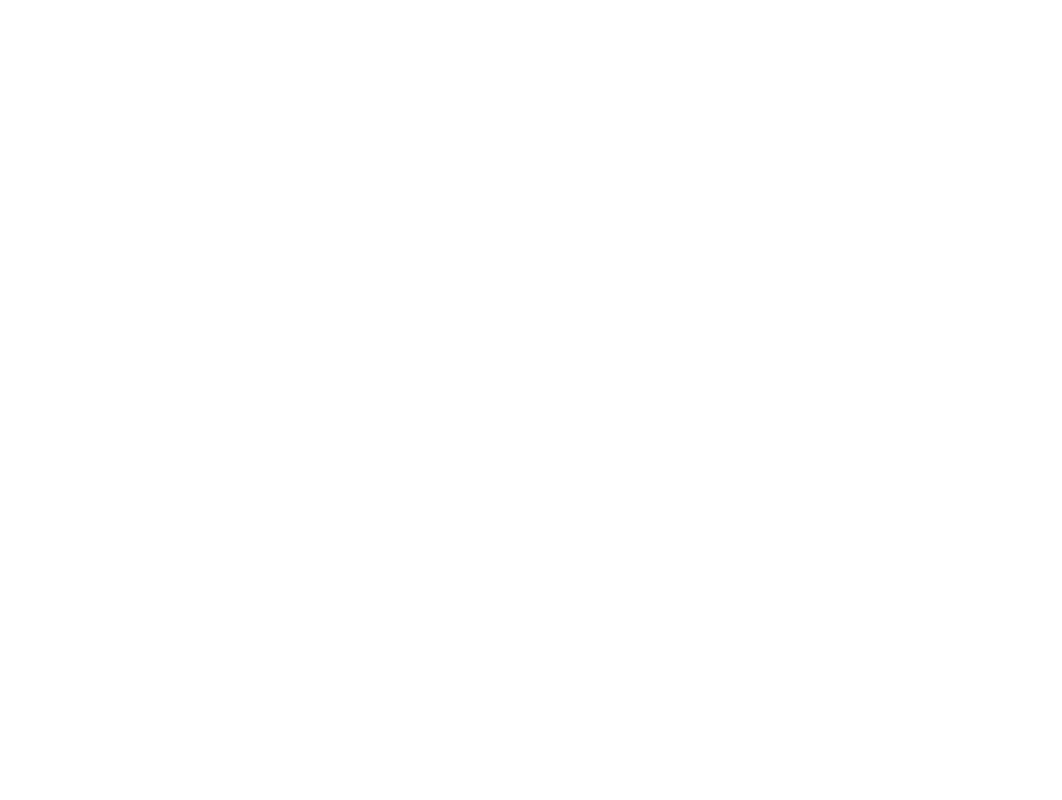
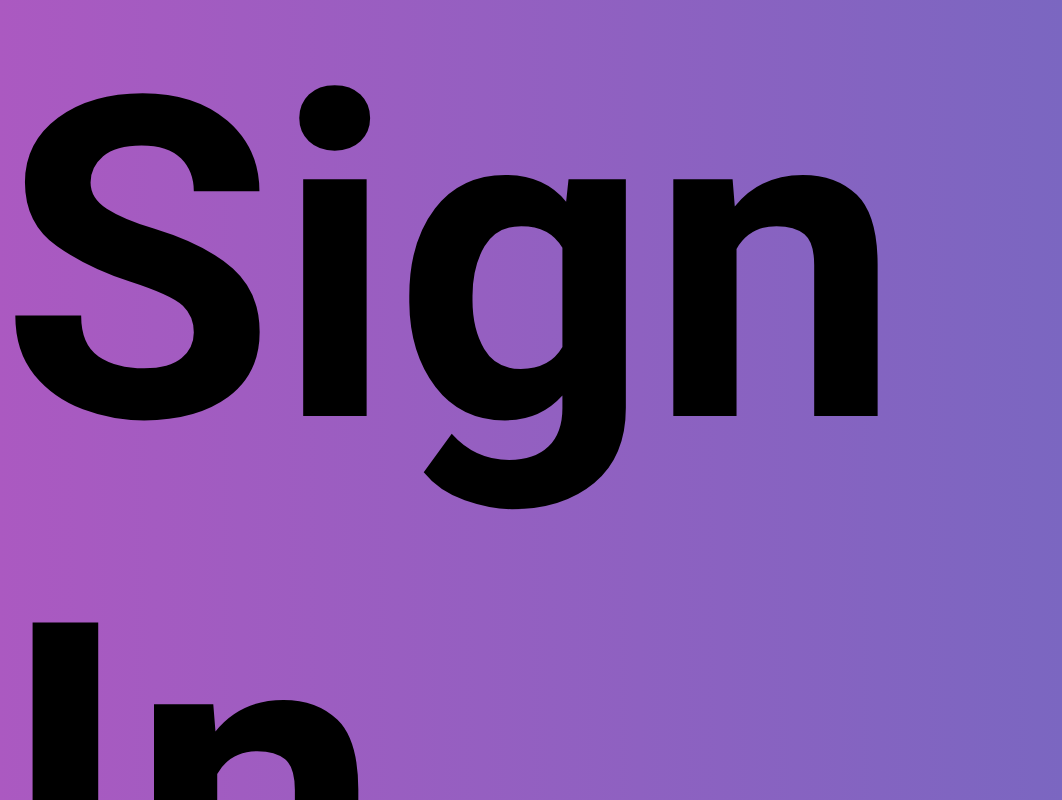
Before and after one commit to DyogoViana/sistema--gobarber, a React (Create React App) app: page / in a window 1280 px wide. Before the commit this address led to /dashboard. Shown: the top 800 px of the page, without its empty margins (0-1062 px from the left). Built offline with nearby package versions, Linux system fonts and the light colour scheme; the HTML template or start-up script is replaced by a standard one.

Commit message:
Criando os estilos globais das páginas.

```diff
--- a/src/App.js
+++ b/src/App.js
@@ -6,11 +6,14 @@
 import Routes from './routes';
 import history from './services/history';
 
+import GlobalStyle from './styles/global';
+
 function App() {
   return (
     <Router history={history}>
       <Routes />
-    </Router>
+			<GlobalStyle />
+    	</Router>
   );
 }
 
--- a/src/routes/Route.js
+++ b/src/routes/Route.js
@@ -10,7 +10,7 @@
   isPrivate,
   ...rest
 }) {
-  const signed = true; // Controla de forma manual a entrada do usuário (logIn).
+  const signed = false; // Controla de forma manual a entrada do usuário (logIn).
 
   // Redireciona o usuário de volta ao login, caso não esteja logado.
   if (!signed && isPrivate) {
--- /dev/null
+++ b/src/styles/global.js
@@ -0,0 +1,42 @@
+// Estilo da página.
+
+import { createGlobalStyle } from 'styled-components';
+
+export default createGlobalStyle`
+	@import url('https://fonts.googleapis.com/css2?family=Roboto:ital,wght@0,400;0,700;1,400;1,700&display=swap');
+
+	* {
+		margin: 0;
+		padding: 0;
+		outline: 0;
+		box-sizing: border-box;
+	}
+
+	*:focus {
+		outline: 0;
+	}
+
+	html, body, #root {
+		height: 100%;
+	}
+
+	body {
+		-webkit-font-smoothing: antialiased;
+	}
+
+	body, input, button {
+		font: 14rem 'Roboto', sans-serif;
+	}
+
+	a {
+		text-decoration: none;
+	}
+
+	ul {
+		list-style: none;
+	}
+
+	button {
+		cursor: pointer;
+	}
+`;
```
